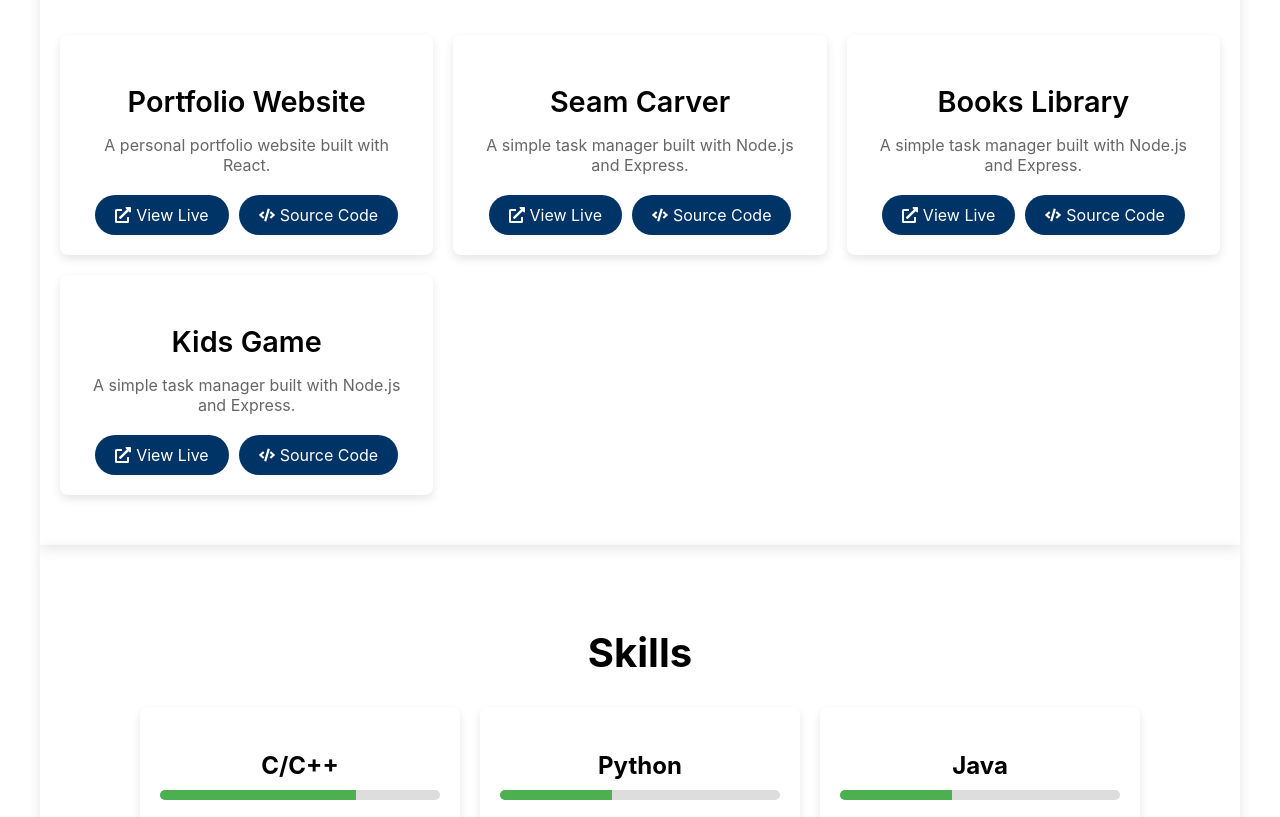
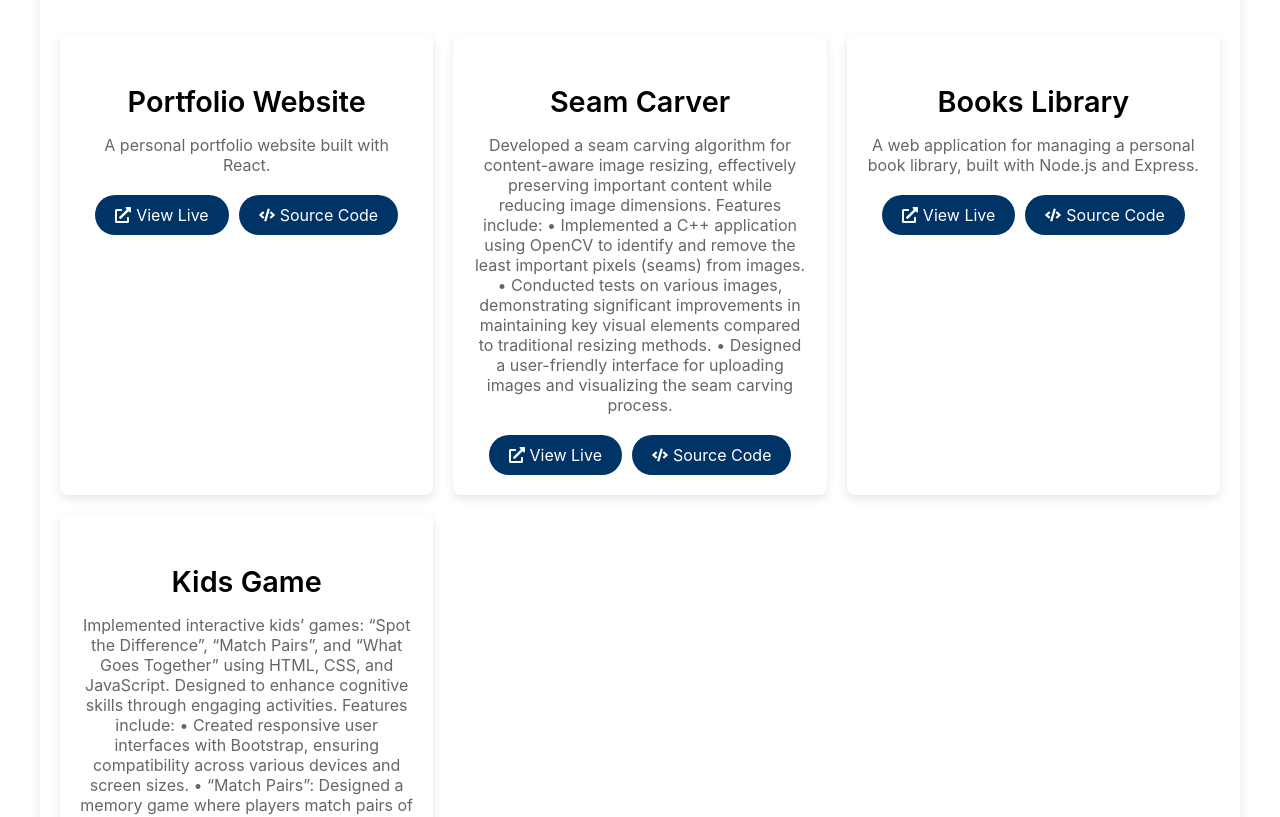
Before and after one commit to karunsehwag/Portfolio, a React (Create React App) app: page / in a window 1280 px wide. Shown: the part 3860-4677 px from the top of the page. Built offline with nearby package versions, Linux system fonts and the light colour scheme.

Commit message:
link to projects added

```diff
--- a/src/components/Header.js
+++ b/src/components/Header.js
@@ -15,7 +15,7 @@ function Header() {
         <a href="https://github.com/karunsehwag" target="_blank" rel="noopener noreferrer" className="icon-link">
           <FaGithub size={20} />
         </a>
-        <a href="tel:917060491349" className="icon-link">
+        <a href="tel:+917060491349" className="icon-link">
           <FaPhone size={20} />
         </a>
         <a
--- a/src/components/Projects.js
+++ b/src/components/Projects.js
@@ -12,26 +12,35 @@ const projectsData = [
   },
   {
     title: 'Seam Carver',
-    description: 'A simple task manager built with Node.js and Express.',
+    description: 'Developed a seam carving algorithm for content-aware image resizing, effectively preserving important content while reducing image dimensions. Features include:\n' +
+                 '• Implemented a C++ application using OpenCV to identify and remove the least important pixels (seams) from images.\n' +
+                 '• Conducted tests on various images, demonstrating significant improvements in maintaining key visual elements compared to traditional resizing methods.\n' +
+                 '• Designed a user-friendly interface for uploading images and visualizing the seam carving process.',
     liveLink: 'https://seam-carving-1.onrender.com/', // Example link
     repoLink: 'https://github.com/karunsehwag/seam_carving', // Example GitHub link
-    readMoreLink: 'https://example.com/todo-app-details', // Example Read More link
+    readMoreLink: 'https://example.com/seam-carver-details', // Example Read More link
   },
   {
     title: 'Books Library',
-    description: 'A simple task manager built with Node.js and Express.',
-    liveLink: 'https://example.com/todo-app', // Example link
+    description: 'A web application for managing a personal book library, built with Node.js and Express.',
+    liveLink: 'https://example.com/books-library', // Example link
     repoLink: 'https://github.com/serc-courses/se-project-1--_27', // Example GitHub link
-    readMoreLink: 'https://example.com/todo-app-details', // Example Read More link
+    readMoreLink: 'https://example.com/books-library-details', // Example Read More link
   },
   {
     title: 'Kids Game',
-    description: 'A simple task manager built with Node.js and Express.',
-    liveLink: 'https://example.com/todo-app', // Example link
+    description: 'Implemented interactive kids’ games: “Spot the Difference”, “Match Pairs”, and “What Goes Together” using HTML, CSS, and JavaScript. Designed to enhance cognitive skills through engaging activities. Features include:\n' +
+                 '• Created responsive user interfaces with Bootstrap, ensuring compatibility across various devices and screen sizes.\n' +
+                 '• “Match Pairs”: Designed a memory game where players match pairs of cards, enhancing memory and concentration.\n' +
+                 '• “What Goes Together”: Implemented a game where children pair related items, fostering logical thinking and association skills.\n' +
+                 '• “Spot the Difference”: Developed a game where children identify differences between two similar images, improving attention to detail.',
+    liveLink: 'https://karunsehwag.github.io/kids-game/', // Example link
     repoLink: 'https://github.com/serc-courses/se-project-1--_27', // Example GitHub link
-    readMoreLink: 'https://example.com/todo-app-details', // Example Read More link
+    readMoreLink: 'https://example.com/kids-game-details', // Example Read More link
   },
 ];
+
+
 
 function Projects() {
   return (
```
Also changed, not shown: package.json (+15 -6 lines).
